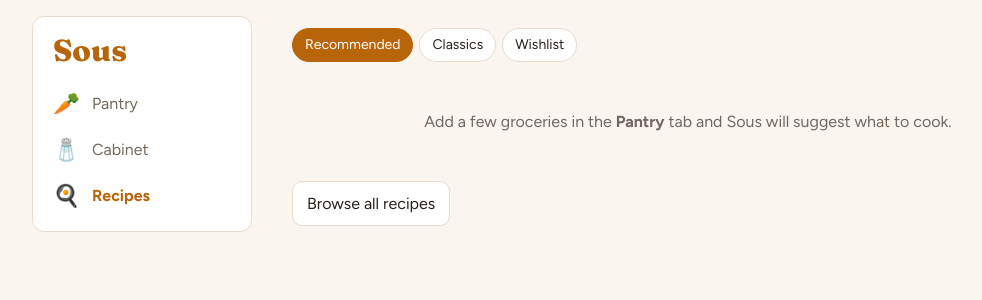
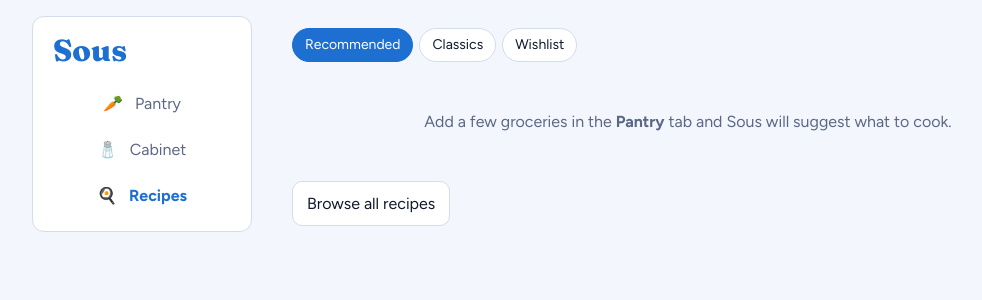
Before and after one commit to Visionary-blip/Sous, a React (Vite) app: page / in a window 1280 px wide. Shown: the top 300 px of the page, without its empty margins (74-1056 px from the left). Built offline with nearby package versions, Linux system fonts and the light colour scheme.

Commit message:
cabinet: coloured categories, no picker or filter

```diff
--- a/src/components/cabinet.tsx
+++ b/src/components/cabinet.tsx
@@ -1,8 +1,16 @@
 import { useState } from "react";
-import { STAPLE_CATEGORIES } from "../data/staples";
-import { normalize } from "../lib/ingredients";
-import { newId } from "../lib/storage";
-import type { Staple, StapleCategory } from "../types";
+import { STAPLE_CATEGORIES } from "@/data/staples";
+import { normalize } from "@/lib/ingredients";
+import { newId } from "@/lib/storage";
+import type { Staple } from "@/types";
+
+// Custom staples land here now that the add form has no category picker.
+const NEW_STAPLE_CATEGORY = "Spices";
+
+/** "Sauces & Condiments" becomes "sauces", the hook for that category's colour in the stylesheet. */
+function colorClass(category: string): string {
+  return category.split(" ")[0].toLowerCase();
+}
 
 interface Props {
   staples: Staple[];
@@ -11,8 +19,6 @@ interface Props {
 
 export function Cabinet({ staples, setStaples }: Props) {
   const [name, setName] = useState("");
-  const [category, setCategory] = useState<StapleCategory>("Spices");
-  const [filter, setFilter] = useState("");
 
   function toggle(id: string) {
     setStaples((prev) => prev.map((s) => (s.id === id ? { ...s, inStock: !s.inStock } : s)));
@@ -26,7 +32,7 @@ export function Cabinet({ staples, setStaples }: Props) {
     if (existing) {
       setStaples((prev) => prev.map((s) => (s.id === existing.id ? { ...s, inStock: true } : s)));
     } else {
-      setStaples((prev) => [...prev, { id: newId(), name: n, category, inStock: true }]);
+      setStaples((prev) => [...prev, { id: newId(), name: n, category: NEW_STAPLE_CATEGORY, inStock: true }]);
     }
     setName("");
   }
@@ -36,7 +42,6 @@ export function Cabinet({ staples, setStaples }: Props) {
   }
 
   const inStock = staples.filter((s) => s.inStock).length;
-  const q = filter.trim().toLowerCase();
 
   return (
     <section>
@@ -50,38 +55,19 @@ export function Cabinet({ staples, setStaples }: Props) {
           <span>Add a staple</span>
           <input value={name} onChange={(e) => setName(e.target.value)} placeholder="e.g. Za'atar" />
         </label>
-        <div className="row">
-          <label className="field">
-            <span>Category</span>
-            <select value={category} onChange={(e) => setCategory(e.target.value as StapleCategory)}>
-              {STAPLE_CATEGORIES.map((c) => (
-                <option key={c}>{c}</option>
-              ))}
-            </select>
-          </label>
-        </div>
         <button className="primary" type="submit" disabled={!name.trim()}>
           Add
         </button>
       </form>
 
-      <input
-        className="search"
-        type="search"
-        value={filter}
-        onChange={(e) => setFilter(e.target.value)}
-        placeholder="Filter staples…"
-        aria-label="Filter staples"
-      />
-
       {STAPLE_CATEGORIES.map((cat) => {
         const items = staples
-          .filter((s) => s.category === cat && (!q || s.name.toLowerCase().includes(q)))
+          .filter((s) => s.category === cat)
           .sort((a, b) => a.name.localeCompare(b.name));
         if (!items.length) return null;
         const have = items.filter((s) => s.inStock).length;
         return (
-          <div key={cat} className="group">
+          <div key={cat} className={`group cat-${colorClass(cat)}`}>
             <h2>
               {cat}{" "}
               <span className="count">
--- a/src/styles.css
+++ b/src/styles.css
@@ -1,17 +1,17 @@
 :root {
-  /* Warm light scheme; the dark scheme below is the Spotify-style look from the design reference. */
-  --bg: #faf5ee;
+  /* Cool light scheme; the dark (navy) scheme below is the Spotify-style look from the design reference. */
+  --bg: #f3f6fc;
   --surface: #ffffff;
-  --text: #2a211a;
-  --muted: #74675b;
-  --border: #e8dccd;
-  --accent: #b8650a;
-  --accent-soft: #fbead2;
+  --text: #10192e;
+  --muted: #5b6885;
+  --border: #d5dcec;
+  --accent: #1d6fd1;
+  --accent-soft: #dfeafb;
   --accent-text: #ffffff;
   --ok: #2e7d4f;
   --ok-soft: #e3f2e8;
-  --warn: #8f5a08;
-  --warn-soft: #fbefd9;
+  --warn: #5b3fb3;
+  --warn-soft: #ece6fb;
   --danger: #b3261e;
   --danger-soft: #fbe4e2;
   --radius: 14px;
@@ -23,18 +23,18 @@
 
 @media (prefers-color-scheme: dark) {
   :root {
-    --bg: #0d0b0a;
-    --surface: #181412;
-    --text: #f6efe7;
-    --muted: #b1a497;
-    --border: #352d28;
-    --accent: #f4a63a;
-    --accent-soft: #3a2914;
-    --accent-text: #1d1206;
-    --ok: #9bd3a4;
-    --ok-soft: #1c2a20;
-    --warn: #f3d27a;
-    --warn-soft: #3a3016;
+    --bg: #000000;
+    --surface: #080d1c;
+    --text: #e8eefc;
+    --muted: #9aa8c7;
+    --border: #182241;
+    --accent: #5eb8ff;
+    --accent-soft: #12284a;
+    --accent-text: #04101f;
+    --ok: #8fd6b0;
+    --ok-soft: #12291f;
+    --warn: #b9a4f5;
+    --warn-soft: #24204a;
     --danger: #ff7a66;
     --danger-soft: #3d1f1a;
     --shadow: none;
@@ -316,10 +316,37 @@ select.small {
   gap: 8px;
 }
 
+/* Each category has its own colour: --cat fills a chip you have, --cat-line outlines one you don't. */
+.cat-spices {
+  --cat: #2e8b57;
+  --cat-text: #ffffff;
+}
+
+.cat-herbs {
+  --cat: #7c4dcc;
+  --cat-text: #ffffff;
+}
+
+.cat-seasonings {
+  --cat: #4a2c17;
+  --cat-text: #f4e6d6;
+}
+
+.cat-sauces {
+  --cat: #1b2f6b;
+  --cat-text: #ffffff;
+}
+
+.cat-baking {
+  --cat: #ffffff;
+  --cat-text: #10192e;
+  --cat-line: #9aa6c0;
+}
+
 .chip {
   display: inline-flex;
   align-items: center;
-  border: 1px solid var(--border);
+  border: 1px solid var(--cat-line, var(--cat, var(--border)));
   border-radius: 999px;
   background: var(--surface);
   overflow: hidden;
@@ -334,15 +361,20 @@ select.small {
 }
 
 .chip.on {
-  background: var(--accent-soft);
-  border-color: var(--accent);
-  color: var(--accent);
+  background: var(--cat, var(--accent-soft));
+  border-color: var(--cat, var(--accent));
+  color: var(--cat-text, var(--accent));
   font-weight: 600;
 }
 
 .chip .chip-x {
   padding: 6px 10px 6px 0;
   color: var(--muted);
+}
+
+.chip.on .chip-x {
+  color: inherit;
+  opacity: 0.7;
 }
 
 /* Recipe filters */
@@ -532,8 +564,8 @@ select.small {
   flex: 1;
   max-width: 180px;
   display: flex;
-  flex-direction: column;
   align-items: center;
+  justify-content: center;
   gap: 2px;
   border: none;
   border-radius: 0;
@@ -552,16 +584,8 @@ select.small {
   display: none;
 }
 
-.tab-icon {
-  position: relative;
-  font-size: 1.35rem;
-  line-height: 1;
-}
-
 .tab-badge {
-  position: absolute;
-  top: -4px;
-  right: -12px;
+  margin-left: 4px;
   min-width: 18px;
   height: 18px;
   padding: 0 5px;
@@ -645,47 +669,107 @@ select.small {
 
 /* Recipes: front shelf, browse grid, rows */
 .shelf {
-  display: flex;
-  gap: 12px;
+  display: grid;
+  grid-auto-flow: column;
+  grid-auto-columns: clamp(140px, 42vw, 180px);
+  align-items: start;
+  gap: 8px;
   overflow-x: auto;
   padding-bottom: 8px;
   scroll-snap-type: x proximity;
 }
 
-.recipe-card {
-  display: block;
-  text-align: left;
-  padding: 14px;
-  height: 100%;
-  min-height: 0;
+.shelf-block {
+  margin-bottom: 24px;
 }
 
-.shelf .recipe-card {
-  flex: none;
-  width: 220px;
+.sec-h h2 {
+  margin: 0;
+  display: block;
+  font: 700 1.3rem/1.15 var(--font-body);
+  letter-spacing: -0.01em;
+  text-transform: none;
+  color: var(--text);
+}
+
+.sec-h p {
+  margin: 2px 0 10px;
+  color: var(--muted);
+  font-size: 0.85rem;
+}
+
+.greet h1 {
+  margin: 0;
+  font: 800 clamp(1.9rem, 6vw, 2.75rem) / 1.05 var(--font-display);
+  letter-spacing: -0.015em;
+}
+
+.greet p {
+  margin: 6px 0 20px;
+  color: var(--muted);
+}
+
+/* Recipe tile: a square cover with the title on it, like album art. */
+.tile {
+  display: block;
+  border-radius: 10px;
+  min-height: 0;
+  min-width: 0;
+  padding: 8px;
+  border: none;
+  background: transparent;
+  text-align: left;
   scroll-snap-align: start;
 }
 
-.browse-tile {
-  display: grid;
-  place-items: center;
-  align-content: center;
-  gap: 6px;
-  min-height: 140px;
-  color: var(--accent);
-  font-weight: 700;
-  text-align: center;
-  background: var(--accent-soft);
+.tile:hover,
+.tile:focus-visible {
+  background: var(--surface);
 }
 
-.browse-tile span {
-  font-size: 1.6rem;
+.cover {
+  position: relative;
+  border-radius: 6px;
+  display: block;
+  aspect-ratio: 1;
+  background: linear-gradient(135deg, var(--c1), var(--c2));
+  overflow: hidden;
+}
+
+.cover::after {
+  content: "";
+  position: absolute;
+  inset: 0;
+  background: linear-gradient(180deg, transparent 45%, rgb(0 0 0 / 0.4));
+}
+
+.cover span {
+  position: absolute;
+  left: 10px;
+  right: 10px;
+  bottom: 9px;
+  z-index: 1;
+  font: 800 1.05rem/1.1 var(--font-display);
+  color: #fff;
+  text-shadow: 0 1px 8px rgb(0 0 0 / 0.35);
+  display: -webkit-box;
+  -webkit-line-clamp: 3;
+  -webkit-box-orient: vertical;
+  overflow: hidden;
+}
+
+.tile-meta {
+  display: block;
+  margin-top: 8px;
+  color: var(--muted);
+  font-size: 0.8rem;
+  line-height: 1.3;
 }
 
 .grid {
   display: grid;
-  grid-template-columns: repeat(auto-fill, minmax(200px, 1fr));
-  gap: 12px;
+  grid-template-columns: repeat(auto-fill, minmax(140px, 1fr));
+  gap: 8px;
 }
 
 .screen-title {
@@ -731,7 +815,110 @@ button.icon.on {
   color: var(--accent);
 }
 
-.recipe-card h3 {
-  margin: 0 0 4px;
-  font-size: 1.05rem;
+
+/* Method steps */
+
+.step {
+  width: 100%;
+  text-align: left;
+  border: none;
+  background: transparent;
+  color: var(--text);
+  padding: 8px;
+  border-radius: 8px;
 }
+
+.step.now {
+  background: var(--accent-soft);
+  color: var(--accent);
+  font-weight: 600;
+}
+
+/* Now-cooking bar: docked above the phone tab bar, at the bottom on wide screens. */
+.cook-bar {
+  position: fixed;
+  left: 0;
+  right: 0;
+  bottom: calc(64px + env(safe-area-inset-bottom));
+  z-index: 9;
+  display: grid;
+  grid-template-columns: minmax(0, 1fr) auto auto;
+  align-items: center;
+  gap: 4px 10px;
+  padding: 8px 12px;
+  background: var(--surface);
+  border-top: 1px solid var(--border);
+}
+
+.cook-who {
+  display: flex;
+  flex-direction: column;
+  align-items: flex-start;
+  min-width: 0;
+  border: none;
+  background: transparent;
+  padding: 0;
+  text-align: left;
+}
+
+.cook-who strong,
+.cook-text {
+  overflow: hidden;
+  text-overflow: ellipsis;
+  white-space: nowrap;
+  max-width: 100%;
+}
+
+.cook-who small {
+  color: var(--accent);
+}
+
+.cook-ctl,
+.cook-end {
+  display: flex;
+  gap: 6px;
+  align-items: center;
+}
+
+.cook-text {
+  grid-column: 1 / -1;
+  order: 5;
+  margin: 0;
+  color: var(--muted);
+  font-size: 0.85rem;
+}
+
+.app.cooking {
+  padding-bottom: calc(150px + env(safe-area-inset-bottom));
+}
+
+.app.cooking .toast {
+  bottom: calc(160px + env(safe-area-inset-bottom));
+}
+
+@media (min-width: 761px) {
+  .cook-bar {
+    bottom: 0;
+    grid-template-columns: 220px auto minmax(0, 1fr) auto;
+    padding: 10px max(16px, calc((100vw - 1100px) / 2 + 16px));
+  }
+
+  .cook-text {
+    grid-column: auto;
+    order: 0;
+    text-align: center;
+  }
+
+  .app.cooking {
+    padding-bottom: 96px;
+  }
+
+  .app.cooking .toast {
+    bottom: 100px;
+  }
+}
+
+.hint {
+  margin: 0 0 6px;
+  font-size: 0.85rem;
+}
```
